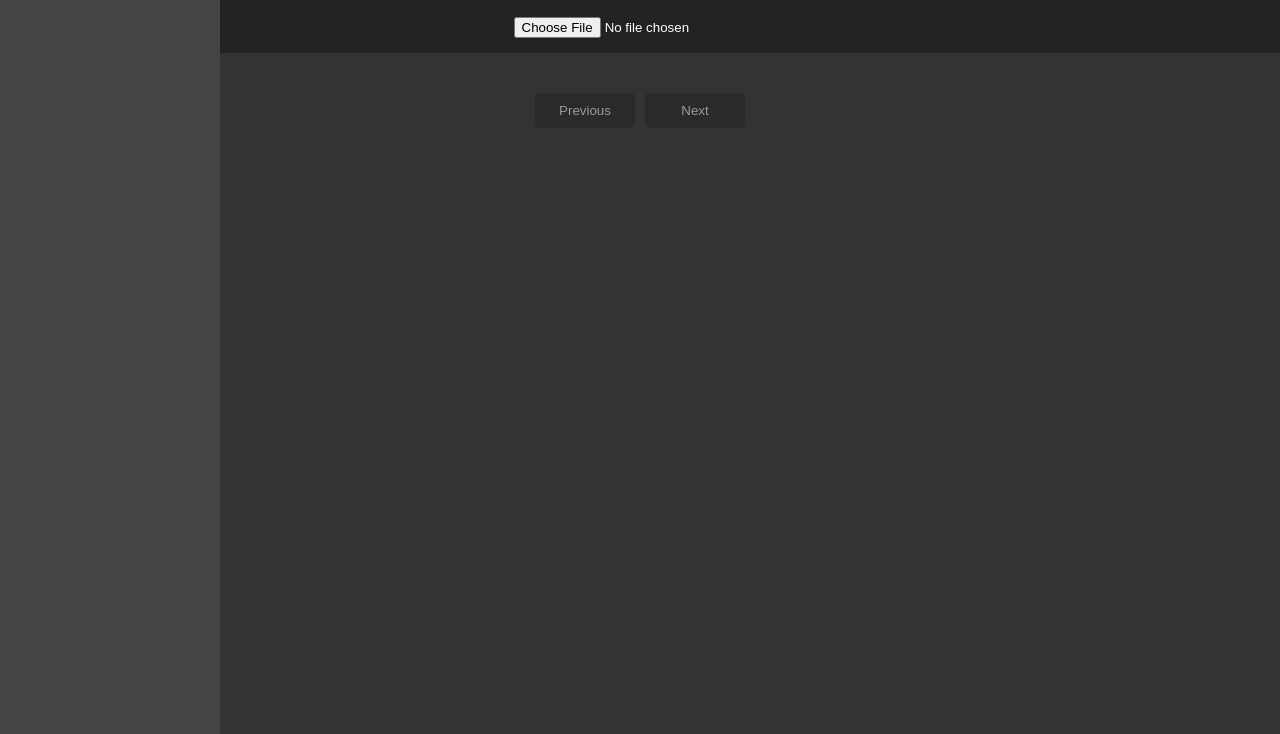
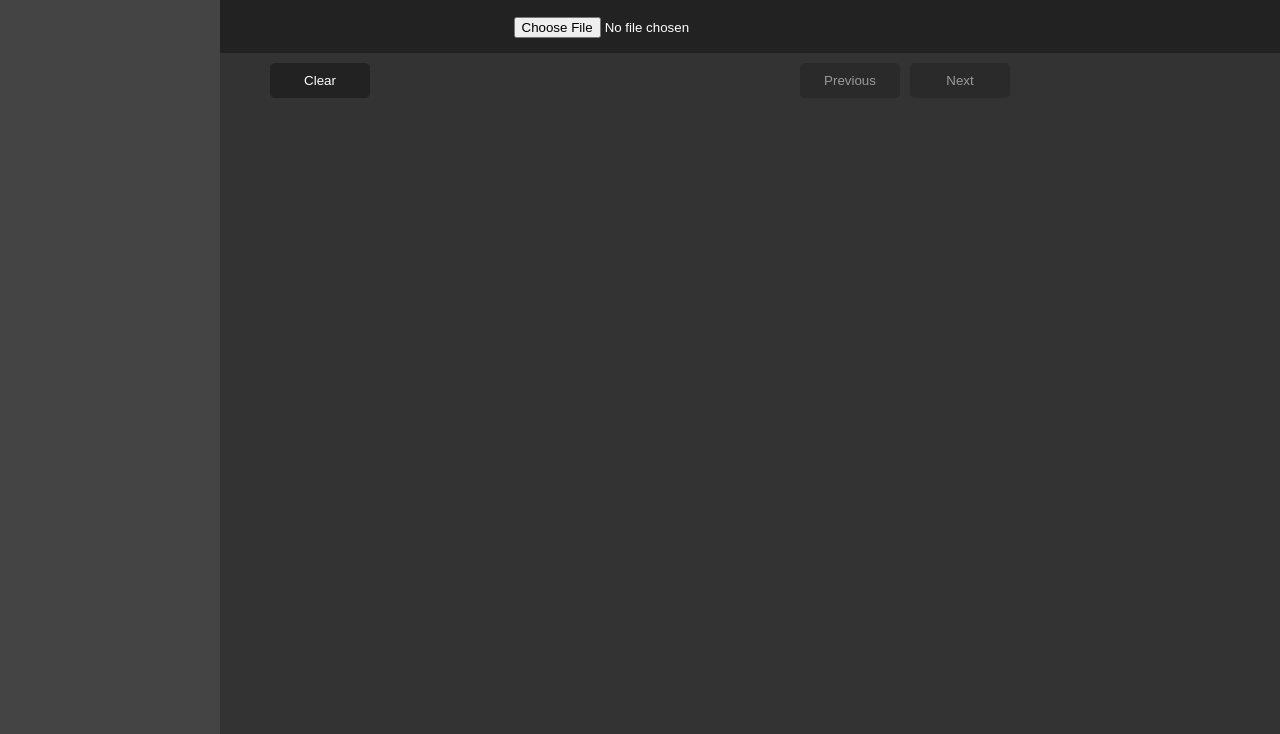
Before and after one commit to Jordy3D/epubviewer, a plain HTML site: page index.html in a window 1280 px wide. Shown: the part 66-800 px from the top of the page. Drawn offline with nearby package versions, Linux system fonts and the light colour scheme.

Commit message:
Add clear button and error message on failed loads

```diff
--- a/css/style.css
+++ b/css/style.css
@@ -43,6 +43,8 @@ header {
     background-color: #222;
     color: white;
 
+    transition: transform 0.3s;
+
     a {
         text-decoration: none;
         color: white;
@@ -75,21 +77,25 @@ main {
     align-items: center;
     justify-content: center;
 
-    max-width: 800px;
+    box-sizing: border-box;
+
+    max-width: min(800px, 100%);
+    width: 100%;
     padding: 30px;
+    padding-top: 0;
     margin: 0 auto;
+
+    transition: margin-top 0.3s;
 }
 
 
 /* if the content is loaded, slide the header up */
 header:has(+ main #epub-content:not(:empty)) {
     transform: translateY(-100%);
-    transition: transform 0.3s;
 }
 /* shift main up */
 main:has(#epub-content:not(:empty)) {
     margin-top: -120px !important;
-    transition: margin-top 0.3s;
     padding-top: 0;
 }
 
@@ -101,12 +107,14 @@ main:has(#epub-content:not(:empty)) {
     justify-content: center;
     width: 100%;
     margin: 10px 0;
+
+    gap: 10px;
 }
 
 #controls button {
     padding: 10px;
     width: 100px;
-    margin: 0 5px;
+    /* margin: 0 5px; */
     border: none;
     border-radius: 5px;
     background-color: #222;
@@ -123,6 +131,11 @@ main:has(#epub-content:not(:empty)) {
         opacity: 0.5;
         cursor: not-allowed;
     }
+}
+
+
+#clear {
+    margin-right: auto !important;
 }
 
 /* move toc into sidebar that is only revealed on hover*/
--- a/index.html
+++ b/index.html
@@ -16,6 +16,7 @@
 
     <main>
         <div id="controls">
+            <button id="clear">Clear</button>
             <button id="prev" disabled>Previous</button>
             <button id="next" disabled>Next</button>
         </div>
--- a/js/main.js
+++ b/js/main.js
@@ -290,6 +290,9 @@ document.getElementById("file").addEventListener("change", async function (event
 
         // enable the next and previous buttons
         enableButtons();
+    }).catch((error) => {
+        // set the error message in the content div
+        document.getElementById("epub-content").innerHTML = error;
     });
 });
 
@@ -344,25 +347,21 @@ document.addEventListener("wheel", function (event) {
         scrollDirection = -1;
 
     // if there is no scroll bar
-    if (document.documentElement.scrollHeight === document.documentElement.clientHeight)
-    {
+    if (document.documentElement.scrollHeight === document.documentElement.clientHeight) {
         // if the user is scrolling up
-        if (scrollDirection === 1 && chapter > 0)
-        {
+        if (scrollDirection === 1 && chapter > 0) {
             chapter--;
             loadChapter(chapter);
             window.scrollTo(0, document.documentElement.scrollHeight);
         }
         // if the user is scrolling down
-        else if (scrollDirection === -1 && chapter < epub.mergedContent.length - 1)
-        {
+        else if (scrollDirection === -1 && chapter < epub.mergedContent.length - 1) {
             chapter++;
             loadChapter(chapter);
             window.scrollTo(0, 0);
         }
     }
-    else
-    {
+    else {
         let scrollHeight = document.documentElement.scrollHeight;
         let clientHeight = document.documentElement.clientHeight;
         let scrollY = window.scrollY;
@@ -371,8 +370,7 @@ document.addEventListener("wheel", function (event) {
         let atBottom = bottom <= 1;
 
         // if the user is scrolling up
-        if (scrollDirection === 1 && window.scrollY === 0 && chapter > 0)
-        {
+        if (scrollDirection === 1 && window.scrollY === 0 && chapter > 0) {
             chapter--;
             loadChapter(chapter);
 
@@ -380,8 +378,7 @@ document.addEventListener("wheel", function (event) {
             window.scrollTo(0, document.documentElement.scrollHeight);
         }
         // if the user is scrolling down
-        else if (scrollDirection === -1 && atBottom && chapter < epub.mergedContent.length - 1)
-        {
+        else if (scrollDirection === -1 && atBottom && chapter < epub.mergedContent.length - 1) {
             chapter++;
             loadChapter(chapter);
 
@@ -390,3 +387,9 @@ document.addEventListener("wheel", function (event) {
         }
     }
 });
+
+// clear the file input when the user clicks on the clear button
+document.getElementById("clear").addEventListener("click", function (event) {
+    document.getElementById("file").value = "";
+    reset();
+});
```
